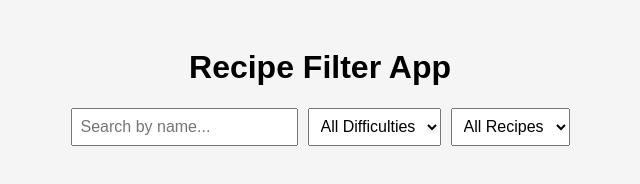
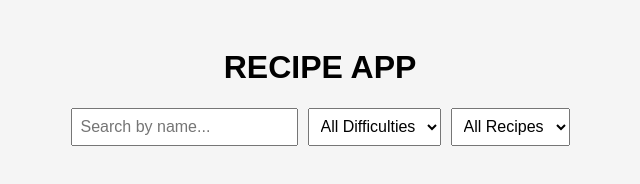
Before and after one commit to milyas1264/JS-Recipes-App, a plain HTML site: page index.html in a window 1280 px wide. Shown: the whole page, without its empty margins (320-960 px from the left). Drawn offline with Linux system fonts and the light colour scheme; no server answers.

Commit message:
CHANGE NAME

```diff
--- a/index.html
+++ b/index.html
@@ -48,7 +48,7 @@
 </head>
 <body>
 
-  <h1> Recipe Filter App</h1>
+  <h1>RECIPE APP</h1>
 
   <!--  Filters -->
   <div class="filters">
```
